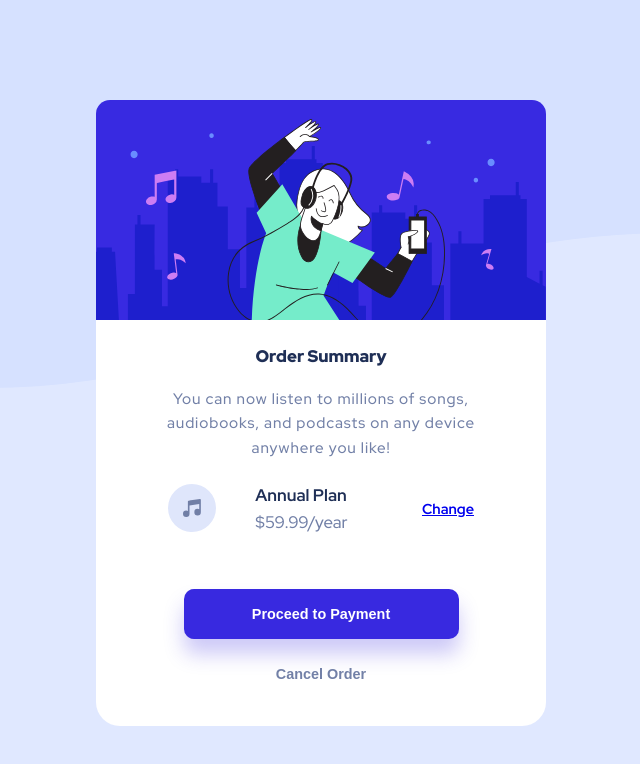
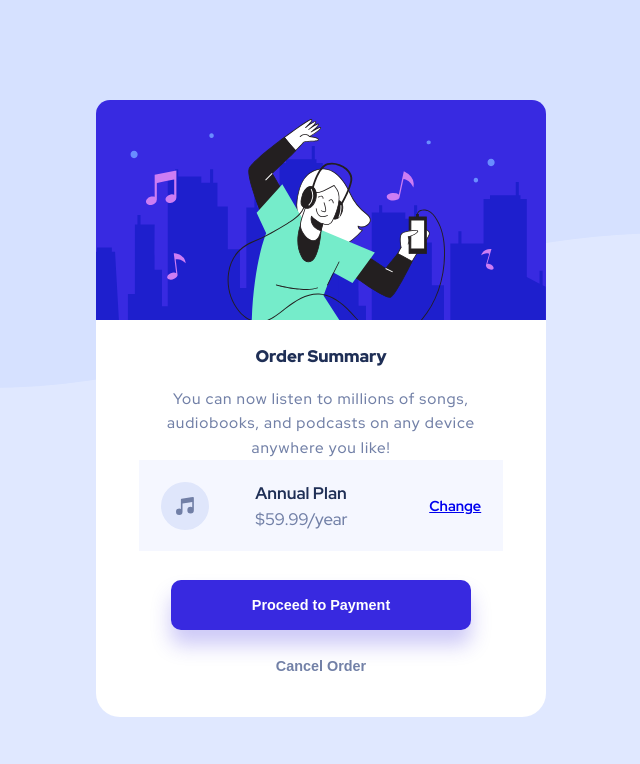
Before and after one commit to GabrielNoss/order-summary-component-fm-challenge, a plain HTML site: page index.html in a window 1280 px wide. Shown: the whole page, without its empty margins (319-959 px from the left). Drawn offline with Linux system fonts and the light colour scheme.

Commit message:
Update styles.css

```diff
--- a/styles.css
+++ b/styles.css
@@ -47,11 +47,13 @@ body {
 }
 /*Icon - price - p section*/
 .icon-music {
+    background-color: hsl(225, 100%, 98%);
     display: flex;
     justify-content: space-between;
     align-items: center;
     margin: 0 1.5em 1.5em 1.5em;
     padding: 2em;
+    font-size: .9rem;
 }
 .img-left {
     display: flex;
@@ -96,7 +98,7 @@ body {
     margin-bottom: 1.65em;
 }
 .btn {
-    width: 275px;
+    width: 300px;
     height: 50px;
     display: block;
     margin-left: auto;
```
